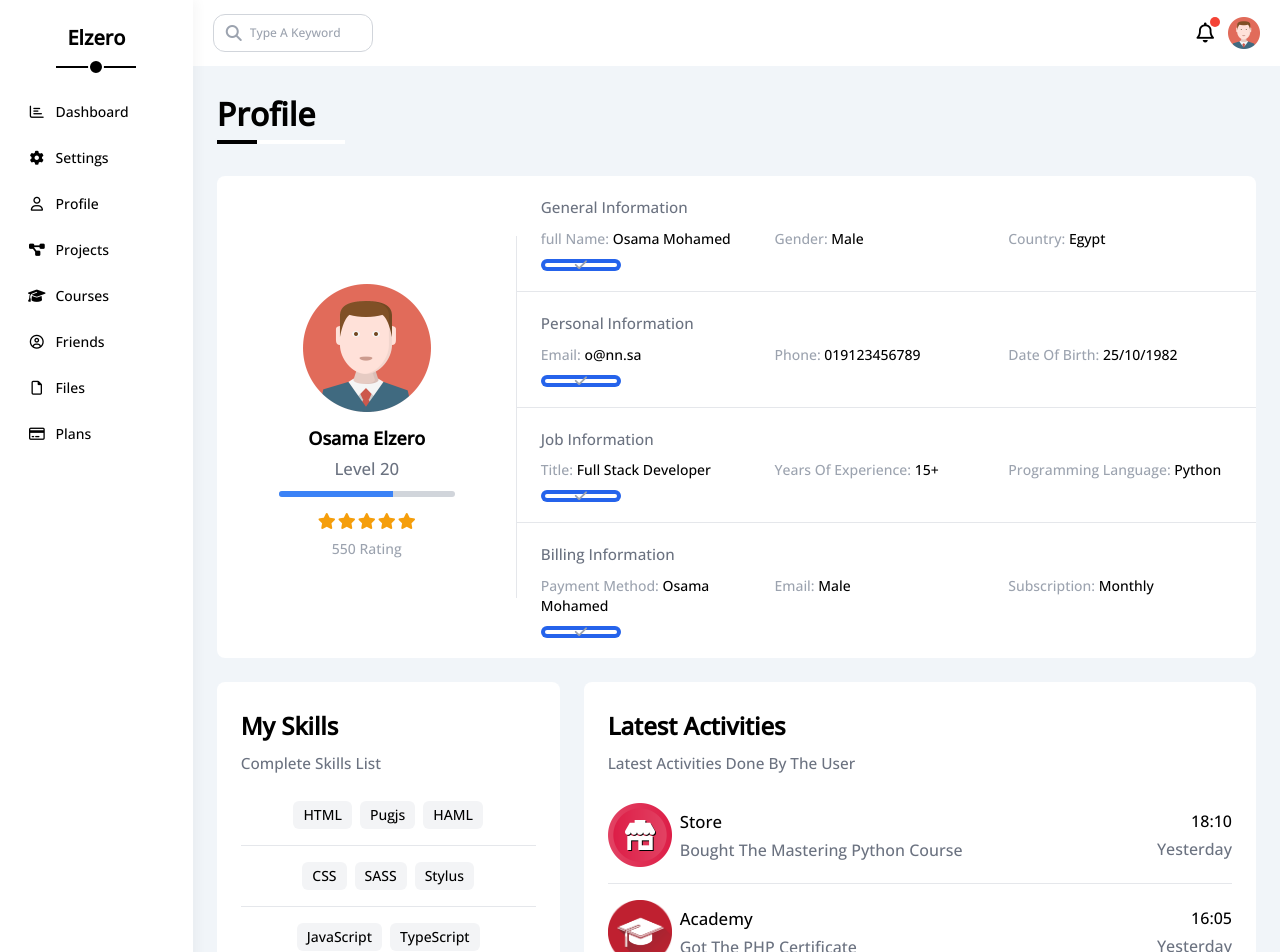
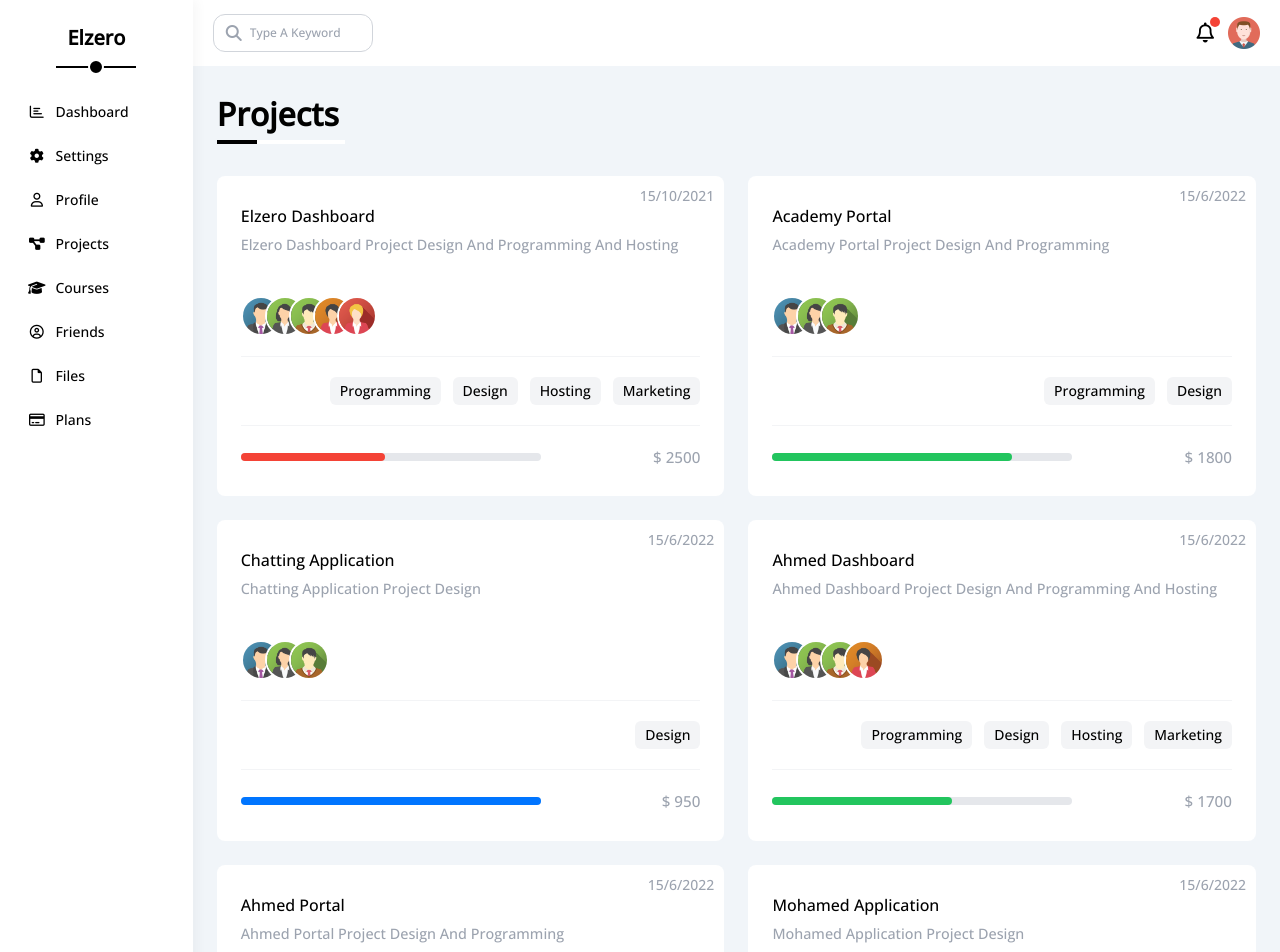
Before and after one commit to nIliass/services-website, a React (Vite) app: page /services-website/projects in a window 1280 px wide. Shown: the top 952 px of the page. Built offline with nearby package versions, Linux system fonts and the light colour scheme.

Commit message:
add Projects page

```diff
--- a/src/App.jsx
+++ b/src/App.jsx
@@ -2,6 +2,7 @@ import LayerContainer from "./component/LayerContainer";
 import Dashboard from "./component/Dashboard/Dashboard";
 import Settings from "./component/Settings/Settings";
 import Profile from "./component/Profile/Profile";
+import Porjects from "./component/Projects/Projects";
 
 function App() {
   return (
@@ -9,7 +10,8 @@ function App() {
       <LayerContainer>
         {/* <Dashboard /> */}
         {/* <Settings /> */}
-        <Profile />
+        {/* <Profile /> */}
+        <Porjects />
       </LayerContainer>
     </>
   );
--- a/src/component/LayerContainer.jsx
+++ b/src/component/LayerContainer.jsx
@@ -19,7 +19,7 @@ export default function LayerContainer({ children }) {
         >
           Elzero
         </h2>
-        <nav className={"grid gap-1.5"}>
+        <nav className={"grid gap-4 md:gap-1"}>
           {data &&
             data.map(({ title, icon }, idx) => {
               return (
@@ -27,7 +27,7 @@ export default function LayerContainer({ children }) {
                   <a
                     href="#"
                     className={
-                      "md:flex md:items-center md:gap-2.5 px-0.5 md:pl-3 md:pr-12 py-1 md:py-2.5 hover:bg-gray-100 rounded-md transition duration-300 duration-250"
+                      "md:flex md:items-center md:gap-2.5 px-2.5 md:pl-3 md:pr-12 py-1.5 md:py-2.5 hover:bg-gray-100 rounded-md transition duration-300 duration-250"
                     }
                   >
                     <i className={`${icon} text-sm`}></i>
--- /dev/null
+++ b/src/component/Projects/Data.js
@@ -0,0 +1,101 @@
+const PorjectsData = [
+  {
+    name: "Elzero Dashboard",
+    description: "Elzero Dashboard Project Design And Programming And Hosting",
+    team: [
+      "./imgs/team-01.png",
+      "./imgs/team-02.png",
+      "./imgs/team-03.png",
+      "./imgs/team-04.png",
+      "./imgs/team-05.png",
+    ],
+    skills: ["Programming", "Design", "Hosting", "Marketing"],
+    progress: 48,
+    price: 2500,
+    date: "15/10/2021",
+  },
+  {
+    name: "Academy Portal",
+    description: "Academy Portal Project Design And Programming",
+    team: ["./imgs/team-01.png", "./imgs/team-02.png", "./imgs/team-03.png"],
+    skills: ["Programming", "Design"],
+    progress: 80,
+    price: 1800,
+    date: "15/6/2022",
+  },
+  {
+    name: "Chatting Application",
+    description: "Chatting Application Project Design",
+    team: ["./imgs/team-01.png", "./imgs/team-02.png", "./imgs/team-03.png"],
+    skills: ["Design"],
+    progress: 100,
+    price: 950,
+    date: "15/6/2022",
+  },
+  {
+    name: "Ahmed Dashboard",
+    description: "Ahmed Dashboard Project Design And Programming And Hosting",
+    team: [
+      "./imgs/team-01.png",
+      "./imgs/team-02.png",
+      "./imgs/team-03.png",
+      "./imgs/team-04.png",
+    ],
+    skills: ["Programming", "Design", "Hosting", "Marketing"],
+    progress: 60,
+    price: 1700,
+    date: "15/6/2022",
+  },
+  {
+    name: "Ahmed Portal",
+    description: "Ahmed Portal Project Design And Programming",
+    team: ["./imgs/team-01.png", "./imgs/team-02.png", "./imgs/team-03.png"],
+    skills: ["Programming", "Design"],
+    progress: 85,
+    price: 850,
+    date: "15/6/2022",
+  },
+  {
+    name: "Mohamed Application",
+    description: "Mohamed Application Project Design",
+    team: ["./imgs/team-01.png", "./imgs/team-02.png", "./imgs/team-03.png"],
+    skills: ["Design"],
+    progress: 35,
+    price: 950,
+    date: "15/6/2022",
+  },
+  {
+    name: "Mohamed Dashboard",
+    description: "Mohamed Dashboard Project Design And Programming And Hosting",
+    team: [
+      "./imgs/team-01.png",
+      "./imgs/team-02.png",
+      "./imgs/team-03.png",
+      "./imgs/team-04.png",
+    ],
+    skills: ["Programming", "Design", "Hosting", "Marketing"],
+    progress: 65,
+    price: 1950,
+    date: "15/6/2022",
+  },
+  {
+    name: "Mohamed Portal",
+    description: "Mohamed Portal Project Design And Programming",
+    team: ["./imgs/team-01.png", "./imgs/team-02.png", "./imgs/team-03.png"],
+    skills: ["Programming", "Design"],
+    progress: 60,
+    price: 1650,
+    date: "15/6/2022",
+  },
+  {
+    name: "Ahmed  Application",
+    description: "Ahmed  Application Project Design",
+    team: ["./imgs/team-01.png", "./imgs/team-02.png", "./imgs/team-03.png"],
+    skills: ["Design"],
+    progress: 90,
+    price: 950,
+    date: "15/6/2022",
+  },
+];
+
+export default PorjectsData;
--- /dev/null
+++ b/src/component/Projects/Projects.jsx
@@ -0,0 +1,78 @@
+import { useState } from "react";
+import Data from "./Data";
+import Title from "../Title";
+
+export default function Porjects() {
+  const [data, setData] = useState(Data);
+  return (
+    <div className="mx-3 sm:m-6">
+      <Title>Projects</Title>
+      <div
+        className={
+          "grid sm:grid-cols-[repeat(auto-fit,_minmax(500px,_1fr))] gap-3 sm:gap-6 mt-8"
+        }
+      >
+        {data &&
+          data.map(
+            (
+              { name, description, team, skills, progress, price, date },
+              idx
+            ) => {
+              return (
+                <div className="widget relative" key={idx} data-date={date}>
+                  <span className="absolute right-2.5 top-2.5 text-sm text-gray-400">
+                    {date}
+                  </span>
+                  <div>
+                    <h3>{name}</h3>
+                    <p className="text-gray-400 text-[0.9rem] mt-1.5">
+                      {description}
+                    </p>
+                  </div>
+                  <div className="flex">
+                    {team.map((member, idx) => {
+                      return (
+                        <a
+                          href=""
+                          className="relative hover:z-10 [&:not(:first-child)]:-ml-4 mt-10 mb-5"
+                          key={idx}
+                        >
+                          <img
+                            src={member}
+                            alt="member image"
+                            className="w-10 rounded-full border-2 border-white"
+                          />
+                        </a>
+                      );
+                    })}
+                  </div>
+                  <ul className="flex flex-wrap md:justify-end gap-3 py-5 border-y border-gray-100">
+                    {skills.map((skill, idx) => {
+                      return (
+                        <li className="small__container" key={idx}>
+                          {skill}
+                        </li>
+                      );
+                    })}
+                  </ul>
+                  <div className="flex flex-col justify-between md:flex-row items-center gap-2.5 pt-5">
+                    <div
+                      className={`relative w-[300px] h-2 bg-gray-200 rounded-full before:absolute before:w-[calc(var(--progress)_*_1%)] before:h-full ${
+                        progress < 50
+                          ? "before:bg-[#f44336]"
+                          : progress === 100
+                          ? "before:bg-[#0075ff]"
+                          : "before:bg-[#22c55e]"
+                      } before:rounded-full`}
+                      style={{ "--progress": progress }}
+                    ></div>
+                    <p className="text-gray-400 text-[0.95rem]">$ {price}</p>
+                  </div>
+                </div>
+              );
+            }
+          )}
+      </div>
+    </div>
+  );
+}
```
